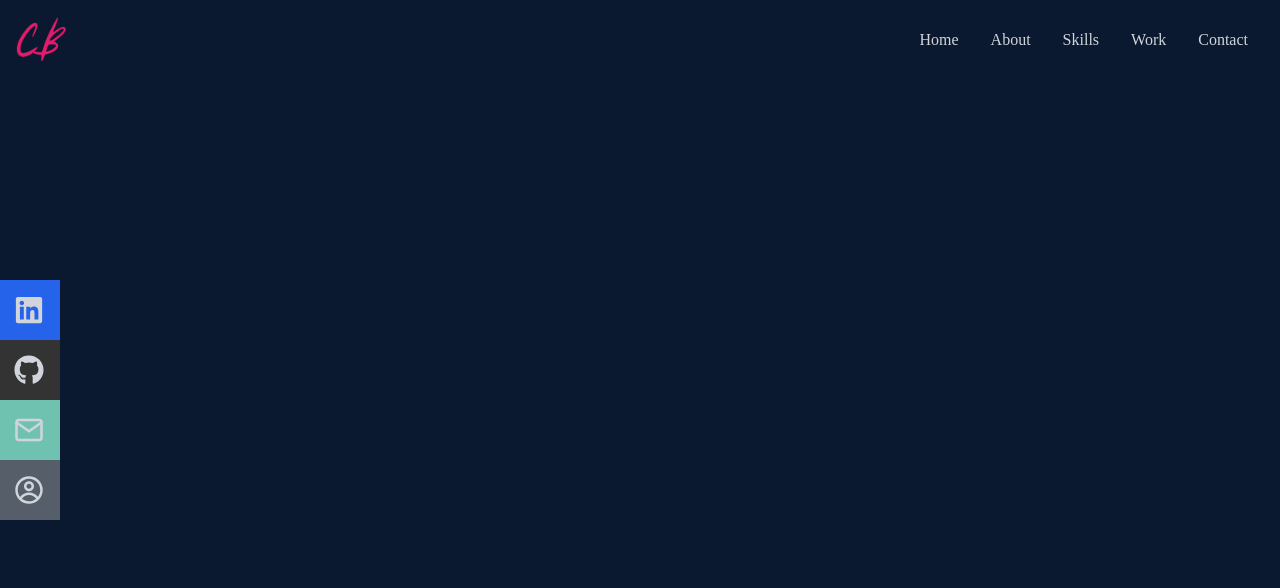
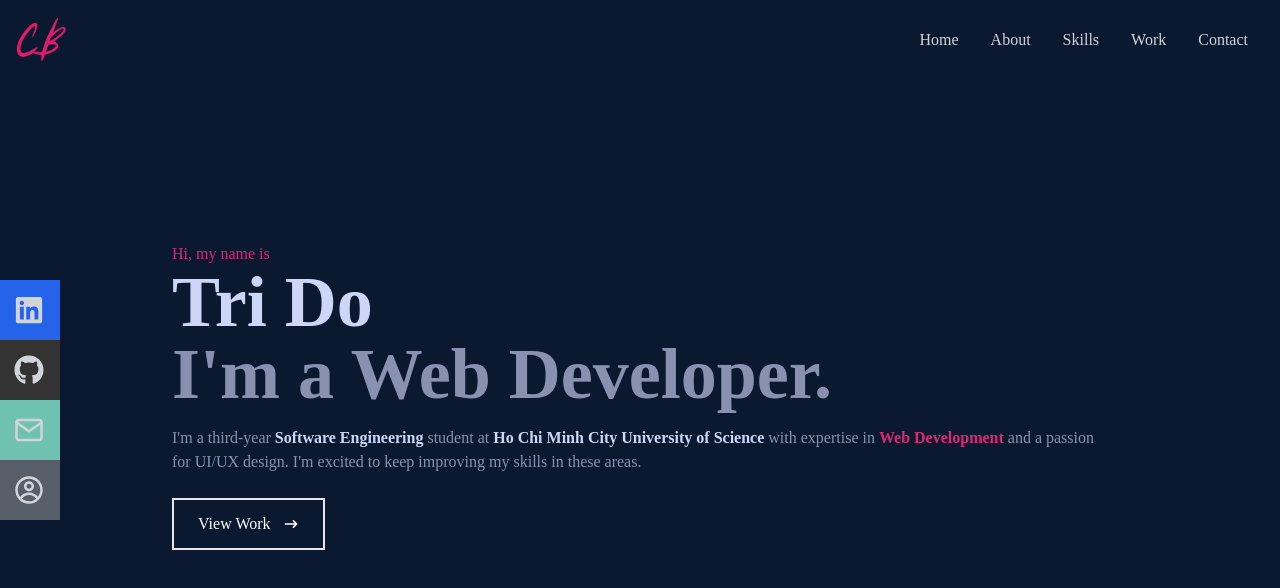
Before and after one commit to mitidevus/Portfolio, a React (Create React App) app: page / in a window 1280 px wide. Shown: the top 588 px of the page. Built offline with nearby package versions, Linux system fonts and the light colour scheme.

Commit message:
Create Home Page

```diff
--- a/src/components/Home.jsx
+++ b/src/components/Home.jsx
@@ -1,12 +1,31 @@
-import React from 'react'
-import { HiArrowNarrowRight } from 'react-icons/hi'
+import React from "react";
+import { HiArrowNarrowRight } from "react-icons/hi";
 
 function Home() {
-  return (
-    <div className='w-full h-screen bg-[#0a192f]'>
-
-    </div>
-  )
+    return (
+        <div name="home" className="w-full h-screen bg-[#0a192f]">
+            {/* Container */}
+            <div className="max-w-[1000px] mx-auto px-8 flex flex-col justify-center h-full">
+                <p className="text-pink-600">Hi, my name is</p>
+                <h1 className="text-4xl sm:text-7xl font-bold text-[#ccd6f6]">Tri Do</h1>
+                <h2 className="text-4xl sm:text-7xl font-bold text-[#8892b0]">I'm a Web Developer.</h2>
+                <p className="text-[#8892b0] py-4 max-w-[700]">
+                    I'm a third-year <span className="text-[#ccd6f6] font-bold">Software Engineering</span> student at{" "}
+                    <span className="text-[#ccd6f6] font-bold">Ho Chi Minh City University of Science</span> with
+                    expertise in <span className="text-pink-600 font-bold">Web Development</span> and a passion for
+                    UI/UX design. I'm excited to keep improving my skills in these areas.
+                </p>
+                <div>
+                    <button className="text-white group border-2 px-6 py-3 my-2 flex items-center hover:bg-pink-600 hover:border-pink-600">
+                        View Work
+                        <span className="group-hover:rotate-90 duration-300">
+                            <HiArrowNarrowRight className="ml-3" />
+                        </span>
+                    </button>
+                </div>
+            </div>
+        </div>
+    );
 }
 
-export default Home
+export default Home;
```
